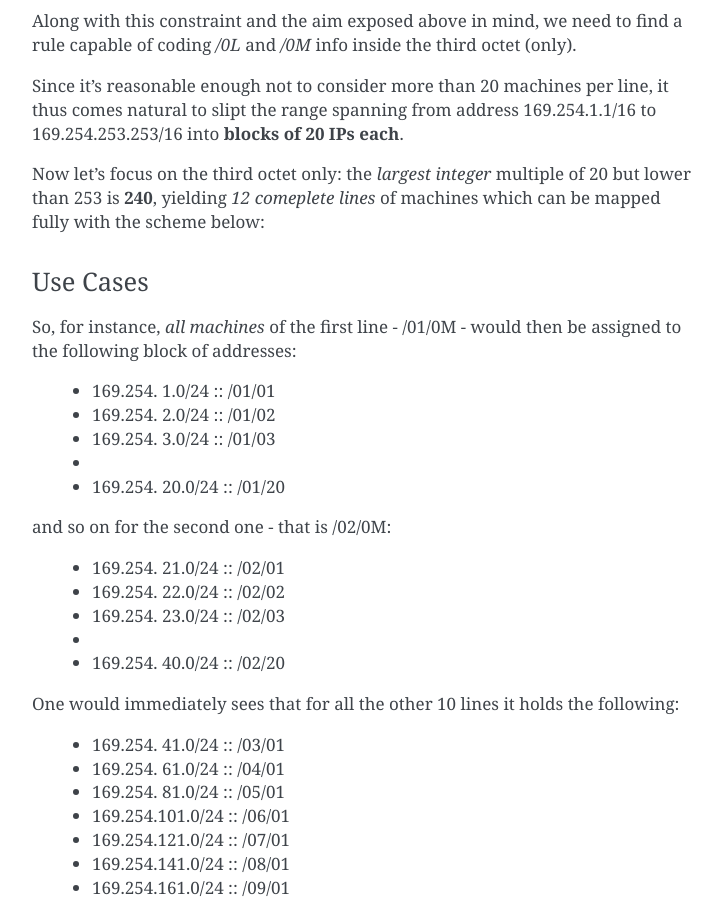
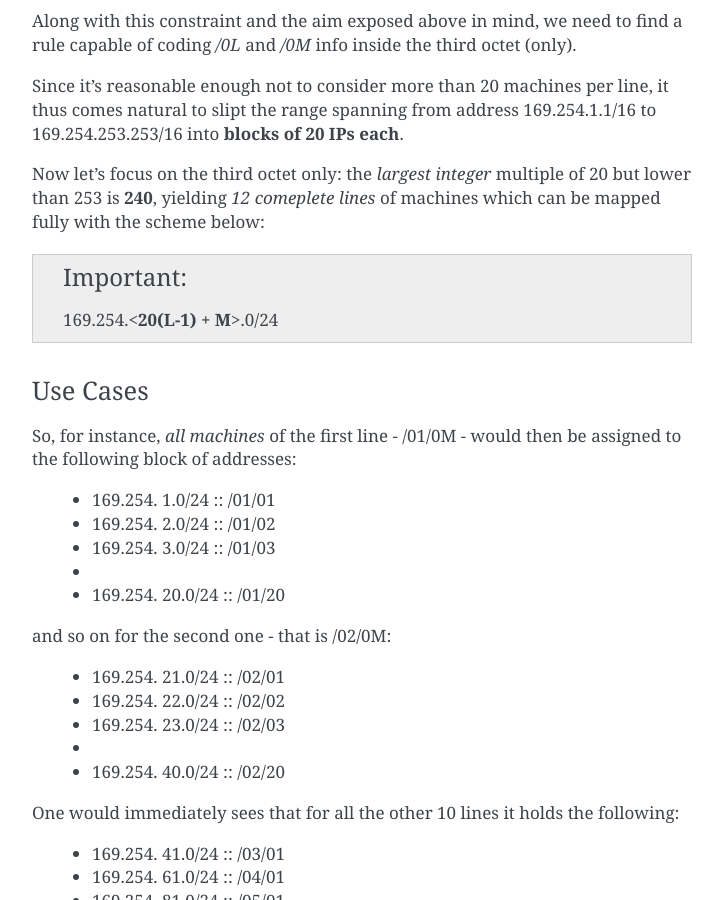
Before and after one commit to m4tte0/newIpSchema, a Sphinx documentation site: the page built from docs/source/ips_schema.rst, in a window 1280 px wide and 900 px high, scrolled down 743 px. Shown: the whole window, without its empty margins (388-1111 px from the left). Built offline with Sphinx 7.4.7, drawn with Linux system fonts in a browser that asks for light colours; some of the changed lines change nothing that is shown.

Commit message:
Update ips_schema.rst

```diff
--- a/docs/source/ips_schema.rst
+++ b/docs/source/ips_schema.rst
@@ -46,7 +46,7 @@ Now let's focus on the third octet only: the *largest integer* multiple of 20
 but lower than 253 is **240**, yielding *12 comeplete lines* of machines which
 can be mapped fully with the scheme below:
 
-.. important:
+.. important::
 	169.254.<**20(L-1) + M**>.0/24
 
 
```
